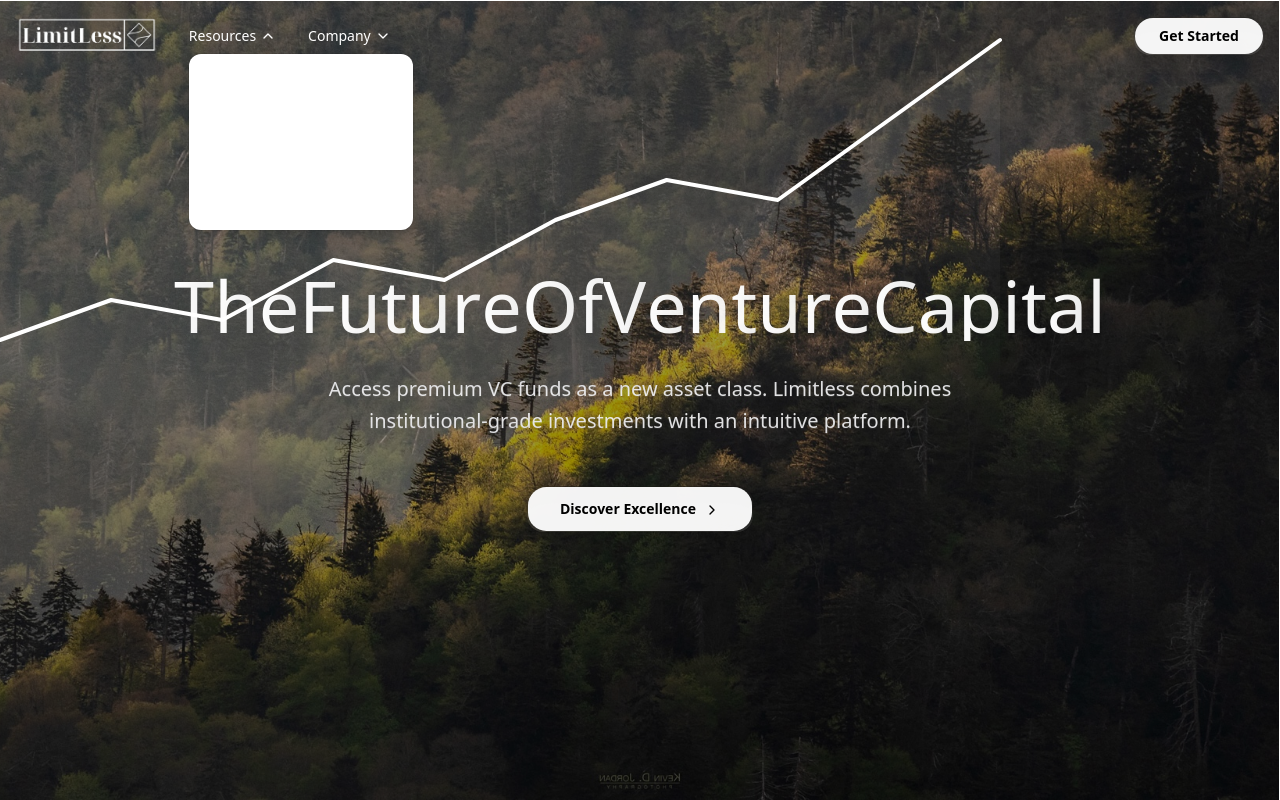
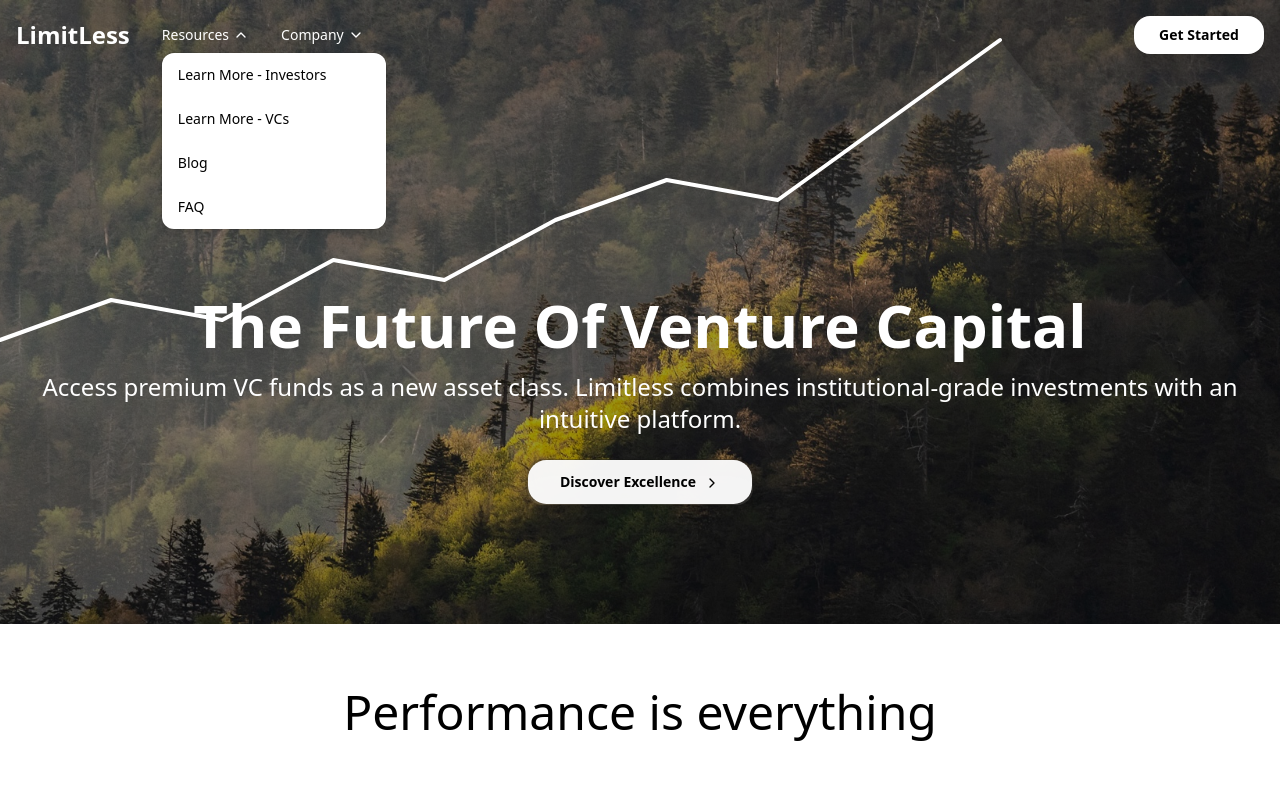
Before and after one commit to limitLessLP/limitless, a React (Create React App) app: page / in a window 1280 px wide. Both pictures are taken after a click on the button "Resources". Built offline with nearby package versions, Linux system fonts and the light colour scheme.

Commit message:
ui changes + refactor

```diff
--- a/package.json
+++ b/package.json
@@ -18,6 +18,7 @@
     "react-router-dom": "^7.1.1",
     "react-scripts": "5.0.1",
     "recharts": "^2.10.4",
+    "tailwind-merge": "^3.0.2",
     "typescript": "^4.9.5",
     "web-vitals": "^2.1.4"
   },
@@ -61,7 +62,7 @@
     "webpack-dev-server": "^5.2.0"
   },
   "engines": {
-    "node": "18.x",
+    "node": ">=18",
     "npm": ">=10.0.0"
   }
 }
--- a/src/components/Landing/Background.jsx
+++ b/src/components/Landing/Background.jsx
@@ -7,17 +7,14 @@ import { useNavigate } from "react-router-dom"
 import { ChevronRight } from "lucide-react"
 import landingBackground from '../../assets/landingBackground.jpg';
 
-
 const title = "The Future Of Venture Capital";
 
 export default function Background() {
     const navigate = useNavigate();
     const [isVisible, setIsVisible] = useState(false)
 
-  // Data points for the graph (upward trend)
     const dataPoints = [15, 25, 20, 35, 30, 45, 55, 50, 70, 90]
 
-  // Calculate the SVG path for the line graph
     const calculateLinePath = () => {
         const width = 1000
         const height = 400
@@ -25,7 +22,6 @@ export default function Background() {
 
         return dataPoints
             .map((point, index) => {
-        // Normalize the data point to fit within the SVG height
                 const normalizedY = height - (point / 100) * height
                 return `${index === 0 ? "M" : "L"} ${index * xStep} ${normalizedY}`
             })
@@ -36,8 +32,16 @@ export default function Background() {
         setIsVisible(true)
     }, [])
 
+    const [showAxes, setShowAxes] = useState(true);
+
+    useEffect(() => {
+        if (!isVisible) {
+            setShowAxes(true);
+        }
+    }, [isVisible]);
+
     return (
-    <div className="relative w-full h-screen overflow-hidden">
+        <div className="relative w-full h-screen flex flex-col overflow-hidden">
             {/* Mountain background image */}
             <img
                 src={landingBackground}
@@ -50,31 +54,37 @@ export default function Background() {
 
             {/* SVG for the graph */}
             <svg className="absolute inset-0 w-full h-full" preserveAspectRatio="none">
+                {showAxes && (
+                    <>
                         {/* Y-axis */}
                         <motion.line
-          x1="100%"
+                            x1="0%"
                             y1="100%"
-          x2="100%"
+                            x2="0%"
                             y2="0%"
                             stroke="white"
                             strokeWidth="2"
-          initial={{ pathLength: 0 }}
-          animate={{ pathLength: isVisible ? 1 : 0 }}
+                            initial={{ pathLength: 0, strokeOpacity: 1 }}
+                            animate={{ pathLength: isVisible ? 1 : 0, strokeOpacity: isVisible ? 1 : 0 }}
                             transition={{ duration: 2, ease: "easeInOut" }}
+                            onAnimationComplete={() => setShowAxes(false)}
                         />
 
                         {/* X-axis */}
                         <motion.line
                             x1="0%"
-          y1="0%"
+                            y1="100%"
                             x2="100%"
-          y2="0%"
+                            y2="100%"
                             stroke="white"
                             strokeWidth="2"
-          initial={{ pathLength: 0 }}
-          animate={{ pathLength: isVisible ? 1 : 0 }}
+                            initial={{ pathLength: 0, strokeOpacity: 1 }}
+                            animate={{ pathLength: isVisible ? 1 : 0, strokeOpacity: isVisible ? 1 : 0 }}
                             transition={{ duration: 2, ease: "easeInOut" }}
+                            onAnimationComplete={() => setShowAxes(false)}
                         />
+                    </>
+                )}
 
                 {/* Graph line */}
                 <motion.path
@@ -84,19 +94,43 @@ export default function Background() {
                     strokeWidth="4"
                     strokeLinecap="round"
                     strokeLinejoin="round"
-          initial={{ pathLength: 0 }}
-          animate={{ pathLength: isVisible ? 1 : 0 }}
-          transition={{ duration: 2.5, ease: "easeInOut", delay: 0.5 }}
+                    initial={{
+                        pathLength: 0,
+                        y: 400,
+                        x: 0
+                    }}
+                    animate={{
+                        pathLength: isVisible ? 1 : 0,
+                        y: 0,
+                        x: 0
+                    }}
+                    transition={{
+                        duration: 3,
+                        ease: "easeOut",
+                        delay: 0.5
+                    }}
                 />
 
                 {/* Area under the graph */}
                 <motion.path
-          d={`${calculateLinePath()} L 1000,400 L 0,400 Z`}
+                    d={`${calculateLinePath()} L ${window.innerWidth},400 L 0,400 Z`}
                     fill="url(#areaGradient)"
                     opacity="0.2"
-          initial={{ opacity: 0 }}
-          animate={{ opacity: isVisible ? 0.2 : 0 }}
-          transition={{ duration: 1, delay: 2.5 }}
+                    initial={{
+                        opacity: 0,
+                        y: 400,
+                        x: 0
+                    }}
+                    animate={{
+                        opacity: isVisible ? 0.2 : 0,
+                        y: 0,
+                        x: 0
+                    }}
+                    transition={{
+                        duration: 3,
+                        ease: "easeOut",
+                        delay: 0.5
+                    }}
                 />
 
                 {/* Gradient definitions */}
@@ -122,30 +156,7 @@ export default function Background() {
                         animate={{ opacity: 1, y: 0 }}
                         transition={{ duration: 1, delay: 2.2 }}
                     >
-            <h1 className="text-7xl font-light mb-8">
-                {title.split().map((word, wordIndex) => (
-                  <span key={wordIndex} className="inline-block mr-4 last:mr-0">
-                    {word.split("").map((letter, letterIndex) => (
-                      <motion.span
-                        key={`${wordIndex}-${letterIndex}`}
-                        initial={{ y: 100, opacity: 0 }}
-                        animate={{ y: 0, opacity: 1 }}
-                        transition={{
-                          delay: wordIndex * 0.1 + letterIndex * 0.03,
-                          type: "spring",
-                          stiffness: 150,
-                          damping: 25,
-                        }}
-                        className="inline-block text-transparent bg-clip-text
-                          bg-gradient-to-r from-white to-white/90
-                          dark:from-white dark:to-white/90"
-                      >
-                        {letter}
-                      </motion.span>
-                    ))}
-                  </span>
-                ))}
-              </h1>
+                        {title}
                     </motion.h1>
                     <motion.p
                         className="text-xl md:text-2xl text-white"
@@ -153,15 +164,9 @@ export default function Background() {
                         animate={{ opacity: 1, y: 0 }}
                         transition={{ duration: 1, delay: 2.4 }}
                     >
-            <p className="text-xl mb-12 font-light leading-relaxed max-w-2xl mx-auto
-                          bg-clip-text text-transparent
-                          bg-gradient-to-b from-zinc-300 via-white/90 to-zinc-300
-                          [text-shadow:_0px_1px_1px_rgba(255,255,255,0.1)]
-                          dark:from-white/95 dark:via-white/85 dark:to-white/95">
                         Access premium VC funds as a new asset class. Limitless combines institutional-grade investments with an intuitive platform.
-            </p>
                     </motion.p>
-          <div className="flex gap-4 justify-center">
+                    <div className="flex gap-4 justify-center mt-6">
                         <button
                             onClick={() => navigate('/select-type')}
                             className="group relative bg-gradient-to-b from-black/10 to-white/10
--- a/src/components/Landing/LandingPage.js
+++ b/src/components/Landing/LandingPage.js
@@ -1,73 +1,94 @@
 "use client"
 
-import React, { useState, useEffect } from 'react';
-// import { useNavigate } from 'react-router-dom';
+import React, { useState, useEffect, useRef } from 'react';
 import { motion } from "framer-motion";
-import { IRRChart } from "../irr-chart"
+import { PerformanceSection } from './PerformanceSection';
 import { InvestmentSlider } from "../investment-slider"
 import { Navbar } from "../Navbar"
 import Background from './Background';
 
 const LandingPage = () => {
-  const [scrolled, setScrolled] = useState(false);
-  const [isFirstSection, setIsFirstSection] = useState(true);
+  const [currentSection, setCurrentSection] = useState('hero');
+
+  const heroRef = useRef(null);
+  const performanceRef = useRef(null);
+  const offeringsRef = useRef(null);
+  const footerRef = useRef(null);
 
   useEffect(() => {
-    const handleScroll = () => {
-      setScrolled(window.scrollY > 50);
-      setIsFirstSection(window.scrollY < window.innerHeight * 0.5);
-    };
+    const options = {
+      root: null,
+      rootMargin: "0px",
+      threshold: 0.7,
+    }
 
-    handleScroll();
+    const observer = new IntersectionObserver((entries) => {
+      entries.forEach((entry) => {
+        if (entry.isIntersecting) {
+          setCurrentSection(entry.target.id)
+        }
+      })
+    }, options)
 
-    window.addEventListener('scroll', handleScroll);
-    return () => window.removeEventListener('scroll', handleScroll);
-  }, [setScrolled, setIsFirstSection]);
+    if (heroRef.current) observer.observe(heroRef.current)
+    if (performanceRef.current) observer.observe(performanceRef.current)
+    if (offeringsRef.current) observer.observe(offeringsRef.current)
+    if (footerRef.current) observer.observe(footerRef.current)
 
-  useEffect(() => {
-    console.log(isFirstSection)
-  }, [isFirstSection])
+    return () => {
+      if (heroRef.current) observer.unobserve(heroRef.current)
+      if (performanceRef.current) observer.unobserve(performanceRef.current)
+      if (offeringsRef.current) observer.unobserve(offeringsRef.current)
+      if (footerRef.current) observer.unobserve(footerRef.current)
+    }
+  }, [])
+
 
   return (
     <div className="min-h-screen bg-white dark:bg-neutral-950 text-black dark:text-white relative overflow-hidden">
 
 
-      <Navbar
-        scrolled={scrolled}
-        isFirstSection={isFirstSection}
-      />
+      <Navbar section={currentSection} />
+
 
       <div className="h-screen snap-y snap-mandatory overflow-y-scroll">
         {/* Hero Section - Full height */}
-        <section className="h-screen snap-start flex items-center relative z-10">
+        <section
+          id="hero"
+          ref={heroRef}
+          className="h-screen snap-start relative flex flex-col"
+        >
+          <div className="flex-grow flex flex-col items-center">
             <Background />
-        </section>
-
-
-        {/* Why VC As An Asset Section */}
-        <section className="h-[150vh] snap-start flex items-center relative z-10">
-          <div className="container mx-auto px-4">
+          </div>
+          {/* Sticky transition effect now inside hero section */}
+          <div className="sticky bottom-0 bg-white text-black text-center z-20">
             <motion.div
               initial={{ opacity: 0, y: 20 }}
               whileInView={{ opacity: 1, y: 0 }}
               viewport={{ once: true }}
               transition={{ duration: 0.8 }}
-              className="text-center mb-16"
+              className="text-center mb-4"
             >
-              <h2 className="text-5xl font-extralight mb-8">Performance is everything.</h2>
-              <p className="text-xl text-gray-400 font-light leading-relaxed max-w-3xl mx-auto">
-                Only top-quartile funds consistently outperform public indexes. Identifying and accessing those top managers, therefore, is critical to your success.
-              </p>
+              <h2 className="text-5xl fmd:text-2xl my-16">
+                Performance is everything
+              </h2>
             </motion.div>
-
-            <div className="max-w-5xl mx-auto">
-              <IRRChart />
-            </div>
           </div>
         </section>
 
+        {/* Performance Section */}
+        <section
+          id="performanceRef"
+          ref={performanceRef}
+          className="h-screen snap-start relative z-10"
+        >
+          <PerformanceSection />
+        </section>
+
         {/* Current Offerings Section */}
-        <section className="h-[100vh] snap-start flex items-center relative z-10">
+        <section id="offeringsRef" ref={offeringsRef} className="min-h-screen snap-start flex flex-col relative z-10">
+          <div className="flex-grow flex items-center">
             <div className="container mx-auto px-4">
               <motion.div
                 initial={{ opacity: 0, y: 20 }}
@@ -78,7 +99,8 @@ const LandingPage = () => {
               >
                 <h2 className="text-5xl font-extralight mb-8">Current Offerings</h2>
                 <p className="text-xl text-gray-400 font-light leading-relaxed max-w-3xl mx-auto">
-                As trusted industry insiders, we work to source these sought-after funds and make them available to eligible individuals and family offices.
+                  As trusted industry insiders, we work to source these sought-after funds and make them available to
+                  eligible individuals and family offices.
                 </p>
               </motion.div>
 
@@ -86,10 +108,15 @@ const LandingPage = () => {
                 <InvestmentSlider />
               </div>
             </div>
+          </div>
         </section>
 
         {/* vision */}
-        <footer className="snap-start relative z-10 border-t border-white/10 h-auto">
+        <footer
+          id="footerRef"
+          ref={footerRef}
+          className="snap-start relative z-10 border-t border-white/10 h-screen flex items-center"
+        >
           <div className="container mx-auto px-4 py-8">
             <div className="flex justify-between items-center">
               <div className="text-sm text-gray-400">
--- /dev/null
+++ b/src/components/Landing/PerformanceSection.js
@@ -0,0 +1,29 @@
+"use client"
+
+import { motion } from "framer-motion"
+import { IRRChart } from "./IRRChart"
+
+export function PerformanceSection() {
+  return (
+    <div className="w-full pt-60 bg-white">
+      <div className="container mx-auto px-4">
+        <motion.div
+          initial={{ opacity: 0, y: 20 }}
+          whileInView={{ opacity: 1, y: 0 }}
+          viewport={{ once: true }}
+          transition={{ duration: 0.8 }}
+          className="text-center mb-16"
+        >
+          <p className="text-xl text-gray-400 font-light leading-relaxed max-w-3xl mx-auto">
+            Only top-quartile funds consistently outperform public indexes. Identifying and accessing those top
+            managers, therefore, is critical to your success.
+          </p>
+        </motion.div>
+
+        <div className="max-w-5xl mx-auto">
+          <IRRChart />
+        </div>
+      </div>
+    </div>
+  )
+}
--- a/src/components/Navbar.js
+++ b/src/components/Navbar.js
@@ -1,15 +1,29 @@
 "use client"
 
-import { useState } from "react"
+import { useState, useEffect } from "react"
 import { motion, AnimatePresence } from "framer-motion"
 import { ChevronDown } from "lucide-react"
 import { useNavigate } from "react-router-dom"
-import logo from '../assets/logo.png'
-import logoBlack from '../assets/logoBlack.png'
 
-export const Navbar = ({ scrolled, isFirstSection }) => {
-  const navigate = useNavigate()
+export function Navbar({ section }) {
+  const isFirstSection = section === 'hero'
+
+  const navigate = useNavigate();
+
   const [openDropdown, setOpenDropdown] = useState(null)
+  const [scrolled, setScrolled] = useState(false)
+
+  useEffect(() => {
+    const handleScroll = () => {
+      const isScrolled = window.scrollY > 10
+      if (isScrolled !== scrolled) {
+        setScrolled(isScrolled)
+      }
+    }
+
+    window.addEventListener("scroll", handleScroll)
+    return () => window.removeEventListener("scroll", handleScroll)
+  }, [scrolled])
 
   const resourcesItems = [
     { label: "Learn More - Investors", href: "/learn-more-investor" },
@@ -28,32 +42,42 @@ export const Navbar = ({ scrolled, isFirstSection }) => {
     setOpenDropdown(openDropdown === dropdown ? null : dropdown)
   }
 
+  // Get text color based on current section
+  const getTextColor = () => {
+    if (scrolled) return "text-white hover:text-white/80"
+    switch (section) {
+      case "hero":
+        return "text-white hover:text-white/80"
+      default:
+        return "text-black hover:text-black/80 dark:text-white dark:hover:text-white/80"
+    }
+  }
+
   return (
-    <nav className={`fixed top-0 w-full z-50 transition-all duration-300 ${
-      scrolled ? 'bg-white/80 dark:bg-neutral-950/80 backdrop-blur-md' : ''
-    }`}>
-      <div className={`container mx-auto px-4 py-4 transition-colors ${
-        isFirstSection ? 'text-black dark:text-white' : 'text-white'
-      }`}>
+    <nav
+      className={`fixed top-0 w-full z-50 transition-all duration-300 ${
+        scrolled ? "bg-black/80 backdrop-blur-sm" : "bg-transparent"
+      }`}
+    >
+      <div className="container mx-auto px-4 py-4">
         <div className="flex items-center justify-between">
           <div className="flex items-center gap-8">
-            <img src={isFirstSection ? logo : logoBlack} alt="LimitLess" className="h-10 w-auto" />
+            <h1 href="/" className={`text-2xl font-bold ${getTextColor()}`}>
+              LimitLess
+            </h1>
 
             {/* Resources Dropdown */}
             <div className="relative">
               <button
                 onClick={() => handleDropdownClick('resources')}
-              className="flex items-center gap-1 text-sm text-white hover:text-white/80 transition-colors" /* Updated text color */
+                className={`flex items-center gap-1 text-sm ${getTextColor()} transition-colors`}
               >
                 Resources
-              <ChevronDown
-                className={`h-4 w-4 transition-transform ${openDropdown === 'resources' ? 'rotate-180' : ''}`}
-              />
+                <ChevronDown className={`h-4 w-4 transition-transform ${openDropdown === 'resources' ? 'rotate-180' : ''}`} />
               </button>
               <AnimatePresence>
                 {openDropdown === 'resources' && (
                   <motion.div
-                  // ... existing motion props ...
                     className="absolute top-full left-0 mt-2 w-56 bg-white dark:bg-neutral-900 rounded-xl shadow-lg ring-1 ring-black/5 dark:ring-white/5 overflow-hidden"
                   >
                     {resourcesItems.map((item) => (
@@ -63,8 +87,9 @@ export const Navbar = ({ scrolled, isFirstSection }) => {
                           navigate(item.href)
                           setOpenDropdown(null)
                         }}
-                      className="block w-full px-4 py-3 text-left text-sm text-white hover:text-white/80
-                               hover:bg-gray-50 dark:hover:bg-neutral-800 transition-colors" /* Updated text color */
+                        className={`block w-full px-4 py-3 text-left text-sm ${
+                          isFirstSection ? 'text-black hover:text-black/80' : 'text-white hover:text-white/80'
+                        } hover:bg-gray-50 dark:hover:bg-neutral-800 transition-colors`}
                       >
                         {item.label}
                       </button>
@@ -78,17 +103,14 @@ export const Navbar = ({ scrolled, isFirstSection }) => {
             <div className="relative">
               <button
                 onClick={() => handleDropdownClick('company')}
-              className="flex items-center gap-1 text-sm text-white hover:text-white/80 transition-colors" /* Updated text color */
+                className={`flex items-center gap-1 text-sm ${getTextColor()} transition-colors`}
               >
                 Company
-              <ChevronDown
-                className={`h-4 w-4 transition-transform ${openDropdown === 'company' ? 'rotate-180' : ''}`}
-              />
+                <ChevronDown className={`h-4 w-4 transition-transform ${openDropdown === 'company' ? 'rotate-180' : ''}`} />
               </button>
               <AnimatePresence>
                 {openDropdown === 'company' && (
                   <motion.div
-                  // ... existing motion props ...
                     className="absolute top-full left-0 mt-2 w-48 bg-white dark:bg-neutral-900 rounded-xl shadow-lg ring-1 ring-black/5 dark:ring-white/5 overflow-hidden"
                   >
                     {companyItems.map((item) => (
@@ -98,8 +120,7 @@ export const Navbar = ({ scrolled, isFirstSection }) => {
                           navigate(item.href)
                           setOpenDropdown(null)
                         }}
-                      className="block w-full px-4 py-3 text-left text-sm text-white hover:text-white/80
-                               hover:bg-gray-50 dark:hover:bg-neutral-800 transition-colors" /* Updated text color */
+                        className={`block w-full px-4 py-3 text-left text-sm ${getTextColor()} hover:bg-gray-50 dark:hover:bg-neutral-800 transition-colors`}
                       >
                         {item.label}
                       </button>
@@ -111,15 +132,18 @@ export const Navbar = ({ scrolled, isFirstSection }) => {
           </div>
 
           <button
-          onClick={() => navigate('/select-type')}
-          className="group relative bg-gradient-to-b from-black/10 to-white/10
-                    dark:from-white/10 dark:to-black/10 p-px rounded-2xl backdrop-blur-lg
-                    overflow-hidden shadow-lg hover:shadow-xl transition-shadow duration-300"
+            onClick={() => navigate("/select-type")}
+            className={`group relative p-px rounded-2xl backdrop-blur-lg overflow-hidden shadow-lg hover:shadow-xl transition-shadow duration-300
+                      ${
+                        section === "hero"
+                          ? "bg-white text-black hover:bg-gray-200"
+                          : "bg-black text-white hover:bg-gray-900"
+                      }`}
           >
-          <span className="inline-block px-6 py-2 rounded-[1.15rem] text-sm font-semibold
-                         backdrop-blur-md bg-white/95 hover:bg-white/100 dark:bg-black/95
-                         dark:hover:bg-black/100 text-black dark:text-white transition-all
-                         duration-300 group-hover:-translate-y-0.5">
+            <span
+              className="inline-block px-6 py-2 rounded-[1.15rem] text-sm font-semibold
+                           transition-all duration-300 group-hover:-translate-y-0.5"
+            >
               Get Started
             </span>
           </button>
--- a/src/components/SignInUp/SignUpGPPage.js
+++ b/src/components/SignInUp/SignUpGPPage.js
@@ -3,9 +3,9 @@
 import { useState, useRef } from "react"
 import { motion } from "framer-motion"
 import { Eye, EyeOff, ArrowRight, Building2 } from "lucide-react"
-import { Button } from "../ui/button"
-import { Input } from "../ui/input"
-import { Label } from "../ui/label"
+import { Button } from "../Common/button"
+import { Input } from "../Common/input"
+import { Label } from "../Common/label"
 import { useNavigate } from "react-router-dom"
 
 export const SignUpGPPage = () => {
--- a/src/components/SignInUp/SignUpPage.js
+++ b/src/components/SignInUp/SignUpPage.js
@@ -3,9 +3,9 @@
 import { useState } from "react"
 import { motion } from "framer-motion"
 import { Eye, EyeOff, ArrowRight } from "lucide-react"
-import { Button } from "../ui/button"
-import { Input } from "../ui/input"
-import { Label } from "../ui/label"
+import { Button } from "../Common/button"
+import { Input } from "../Common/input"
+import { Label } from "../Common/label"
 import { useNavigate } from "react-router-dom"
 
 export const SignUpPage = () => {
```
Also changed, not shown: src/components/Common/alert.js (renamed from src/components/ui/alert.js), src/components/Common/button.js (renamed from src/components/ui/button.js), src/components/Common/input.js (renamed from src/components/ui/input.js), src/components/Common/label.js (renamed from src/components/ui/label.js), src/components/Landing/IRRChart.js (renamed from src/components/irr-chart.js), 1 other file (tests, documents, lock files or other folders). Lines whose indentation alone changed are shown as unchanged.
